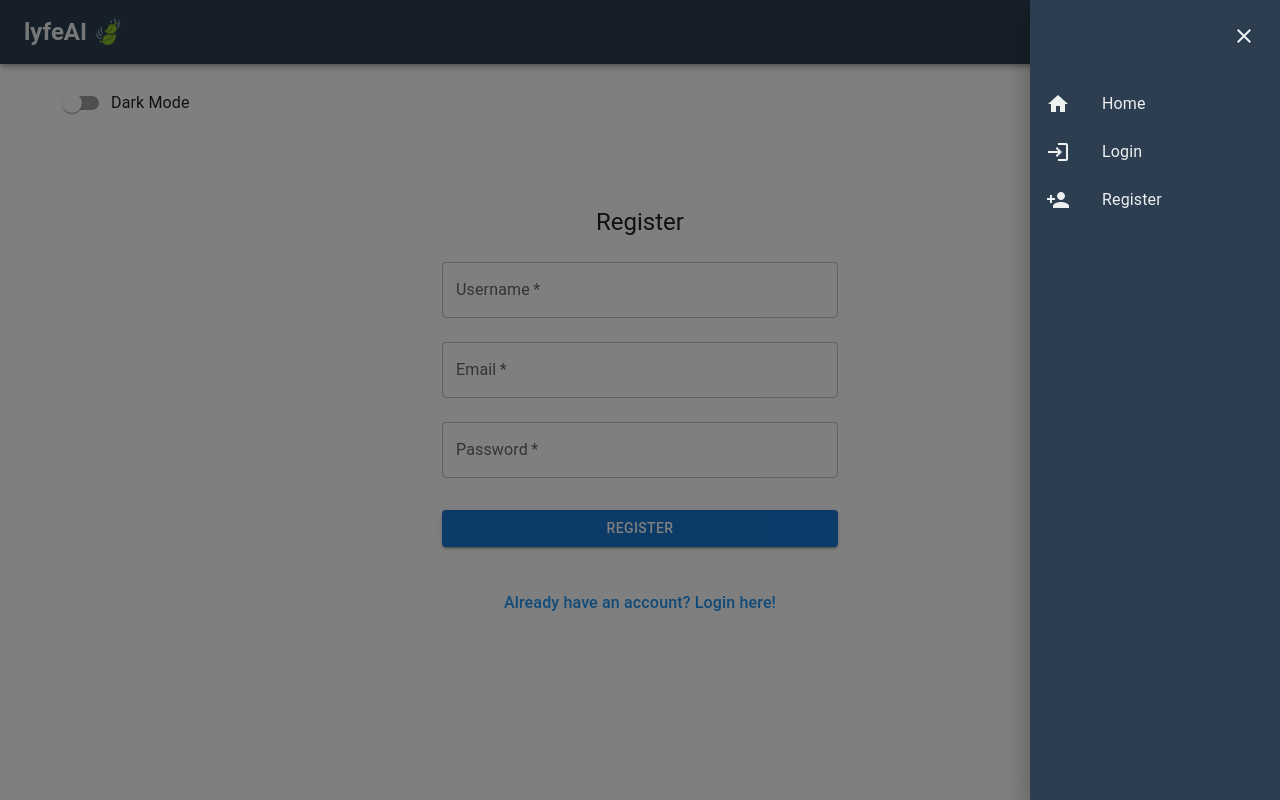
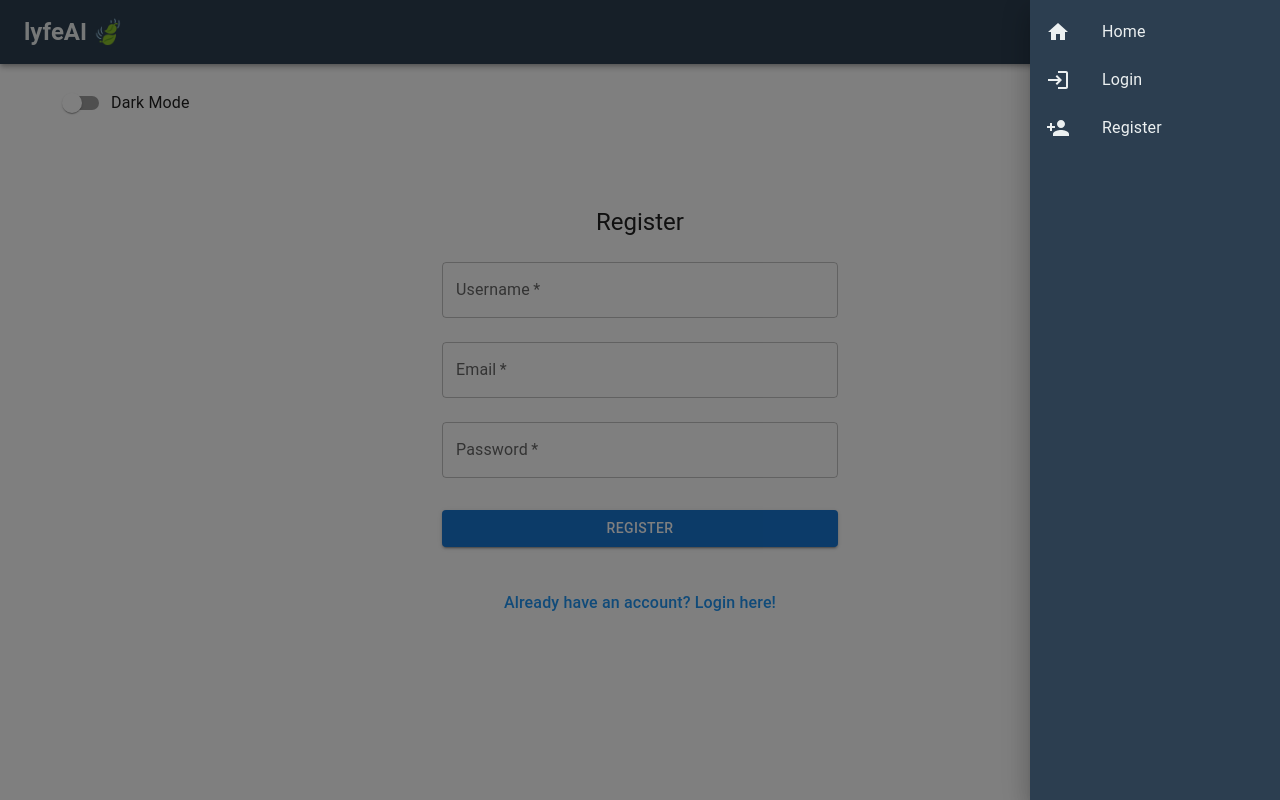
Before and after one commit to lyfe691/LyfeAI, a React (Create React App) app in the folder personal-assistant-frontend-bak/: page /register in a window 1280 px wide. Both pictures are taken after a click on the button "menu". Built offline with nearby package versions, Linux system fonts and the light colour scheme; the HTML template or start-up script is replaced by a standard one.

Commit message:
more navbar

```diff
--- a/personal-assistant-frontend-bak/src/components/NavBar.js
+++ b/personal-assistant-frontend-bak/src/components/NavBar.js
@@ -1,9 +1,7 @@
 // src/components/NavBar.js
-import React, { useState } from 'react';
+import React, { useState, useEffect } from 'react';
 import { AppBar, Toolbar, Typography, IconButton, Drawer, List, ListItem, ListItemIcon, ListItemText, Box } from '@mui/material';
 import { Link } from 'react-router-dom';
-import MenuIcon from '@mui/icons-material/Menu';
-import CloseIcon from '@mui/icons-material/Close';
 import HomeIcon from '@mui/icons-material/Home';
 import ChatIcon from '@mui/icons-material/Chat';
 import SettingsIcon from '@mui/icons-material/Settings';
@@ -16,18 +14,68 @@ const StyledDrawer = styled(Drawer)(({ theme }) => ({
     width: '250px',
     background: '#2c3e50',
     color: '#ecf0f1',
+    transition: 'transform 0.3s ease-in-out',
   },
 }));
 
+const HamburgerIcon = styled(Box)(({ isOpen }) => ({
+  width: '30px',
+  height: '25px',
+  position: 'relative',
+  cursor: 'pointer',
+  '& span': {
+    display: 'block',
+    position: 'absolute',
+    height: '3px',
+    width: '100%',
+    background: '#ecf0f1',
+    borderRadius: '3px',
+    opacity: '1',
+    left: '0',
+    transform: isOpen ? 'rotate(45deg)' : 'rotate(0deg)',
+    transition: '.25s ease-in-out',
+    '&:nth-of-type(1)': {
+      top: isOpen ? '11px' : '0px',
+    },
+    '&:nth-of-type(2)': {
+      top: '11px',
+      opacity: isOpen ? '0' : '1',
+    },
+    '&:nth-of-type(3)': {
+      top: isOpen ? '11px' : '22px',
+      transform: isOpen ? 'rotate(-45deg)' : 'rotate(0deg)',
+    },
+  },
+}));
+
+const StyledListItem = styled(ListItem)({
+  opacity: 0,
+  transform: 'translateX(50px)',
+  transition: 'opacity 0.3s ease-in-out, transform 0.3s ease-in-out',
+  '&.visible': {
+    opacity: 1,
+    transform: 'translateX(0)',
+  },
+});
+
 const NavBar = ({ isAuthenticated, setIsAuthenticated }) => {
   const [isOpen, setIsOpen] = useState(false);
+  const [animateItems, setAnimateItems] = useState(false);
 
-  const toggleDrawer = (open) => (event) => {
-    if (event.type === 'keydown' && (event.key === 'Tab' || event.key === 'Shift')) {
-      return;
+  const toggleDrawer = () => {
+    setIsOpen(!isOpen);
+    if (!isOpen) {
+      setTimeout(() => setAnimateItems(true), 300);
+    } else {
+      setAnimateItems(false);
     }
-    setIsOpen(open);
   };
+
+  useEffect(() => {
+    if (!isOpen) {
+      setAnimateItems(false);
+    }
+  }, [isOpen]);
 
   const menuItems = [
     { text: 'Home', icon: <HomeIcon />, link: '/home' },
@@ -53,41 +101,44 @@ const NavBar = ({ isAuthenticated, setIsAuthenticated }) => {
             edge="start"
             color="inherit"
             aria-label="menu"
-            onClick={toggleDrawer(true)}
+            onClick={toggleDrawer}
           >
-            <MenuIcon />
+            <HamburgerIcon isOpen={isOpen}>
+              <span></span>
+              <span></span>
+              <span></span>
+            </HamburgerIcon>
           </IconButton>
         </Toolbar>
       </AppBar>
-      <StyledDrawer anchor="right" open={isOpen} onClose={toggleDrawer(false)}>
-        <Box
-          sx={{
-            display: 'flex',
-            justifyContent: 'flex-end',
-            padding: '1rem',
-          }}
-        >
-          <IconButton onClick={toggleDrawer(false)} sx={{ color: '#ecf0f1' }}>
-            <CloseIcon />
-          </IconButton>
-        </Box>
+      <StyledDrawer
+        anchor="right"
+        open={isOpen}
+        onClose={toggleDrawer}
+        variant="temporary"
+        ModalProps={{
+          keepMounted: true,
+        }}
+      >
         <List>
-          {menuItems.map((item) => (
-            <ListItem
+          {menuItems.map((item, index) => (
+            <StyledListItem
               button
               key={item.text}
               component={Link}
               to={item.link}
-              onClick={toggleDrawer(false)}
+              onClick={toggleDrawer}
+              className={animateItems ? 'visible' : ''}
               sx={{
                 '&:hover': {
                   backgroundColor: 'rgba(236, 240, 241, 0.1)',
                 },
+                transitionDelay: `${index * 0.1}s`,
               }}
             >
               <ListItemIcon sx={{ color: '#ecf0f1' }}>{item.icon}</ListItemIcon>
               <ListItemText primary={item.text} />
-            </ListItem>
+            </StyledListItem>
           ))}
         </List>
       </StyledDrawer>
```
